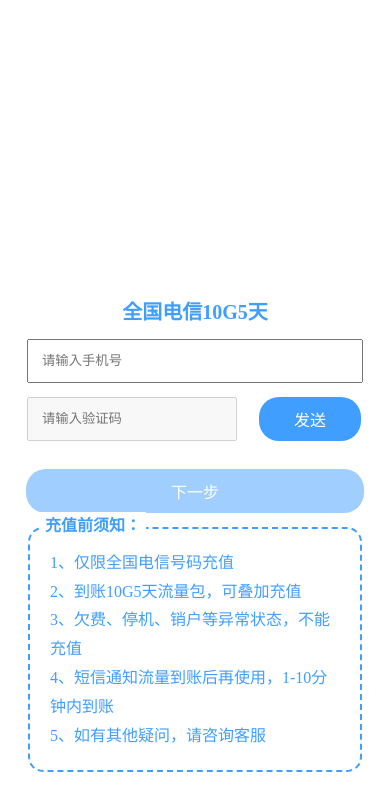
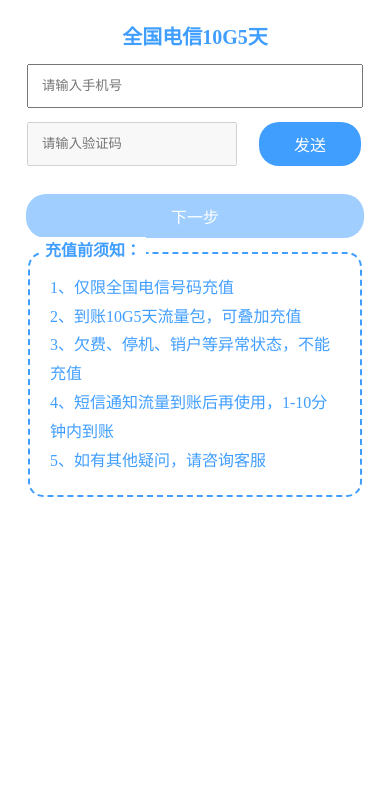
Before and after one commit to data-traffics/data-traffics.github.io-key-797e2dd6d8469a175c53043b40a5fcc6, a plain HTML site: page index.html in a window 390 px wide. Drawn offline with Linux system fonts and the light colour scheme.

Commit message:
delete centor of website,see normal on smartphone view

```diff
--- a/index.html
+++ b/index.html
@@ -19,7 +19,7 @@
     justify-content: center;
     align-items: center;
 /*    gap: 10px;*/
-    padding-top: 275px;
+/*    padding-top: 275px;*/
     }
 
     /* 全国电信10G5天 */
```
